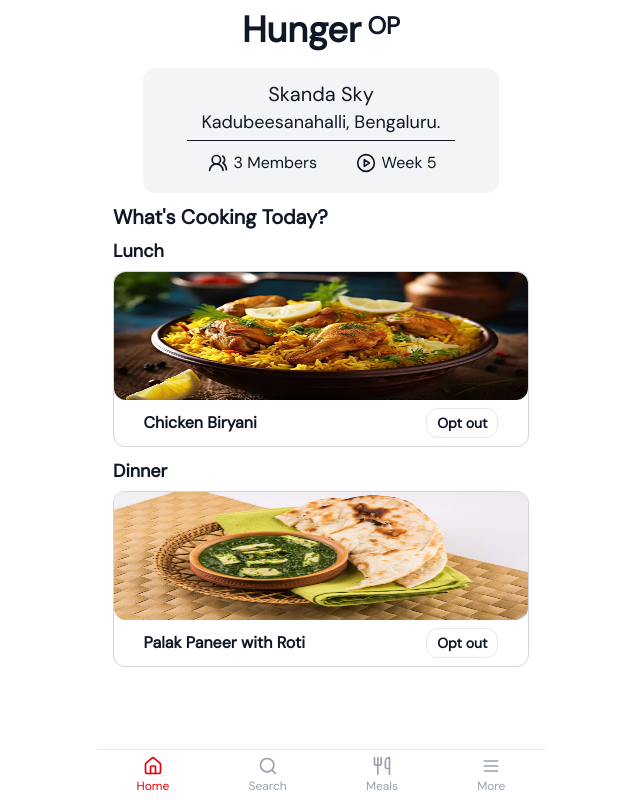
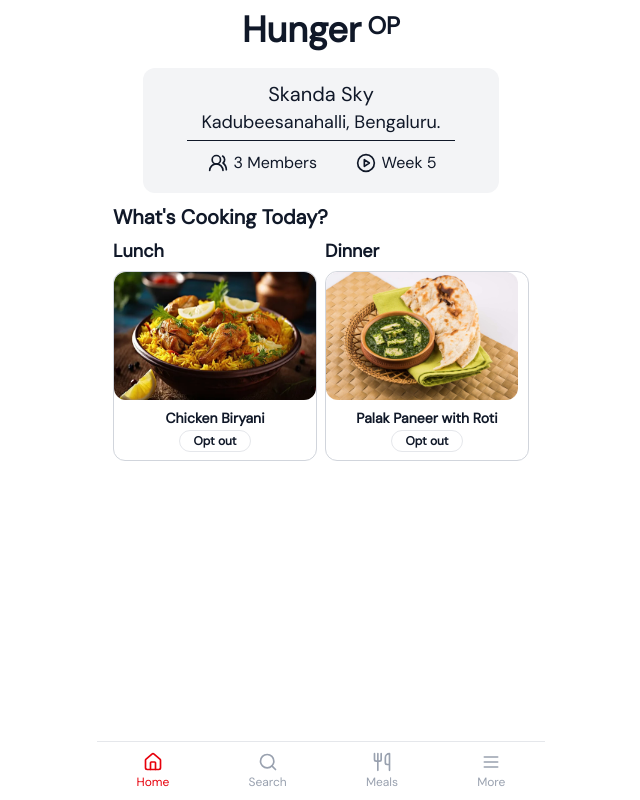
Before and after one commit to abhinaykrishna/hunger-op, a React (Vite) app: page /dashboard in a window 1280 px wide. Shown: the whole page, without its empty margins (319-959 px from the left). Built offline with nearby package versions, Linux system fonts and the light colour scheme.

Commit message:
home layout change

```diff
--- a/src/components/AppNavigation/index.jsx
+++ b/src/components/AppNavigation/index.jsx
@@ -20,7 +20,7 @@ const AppNavigation = () => {
 
   return (
     <section className='border-t border-gray-200'>
-      <div className='flex justify-around items-center py-1.5'>
+      <div className='flex justify-around items-center py-2.5'>
         {tabs.map(({ pageKey, label, path, LucideIcon }, idx) => (
           <div
             key={`${idx + pageKey}`}
--- a/src/components/GroceriesList/index.jsx
+++ b/src/components/GroceriesList/index.jsx
@@ -1,14 +1,22 @@
 import { Link } from 'react-router';
-import { ChevronLeft } from 'lucide-react';
+import { ChevronLeft, PlusCircle, Filter } from 'lucide-react';
 
 const GroceriesList = () => {
   return (
-    <div className='mx-4 flex flex-col flex-wrap'>
-      <Link to='/dashboard/more' className='my-3 flex items-center'>
-        <ChevronLeft />
-        <span>More</span>
-      </Link>
-      <div className='my-2 text-xl text-center'>Groceries List</div>
+    <div className='mx-4'>
+      <div className='flex items-center justify-between'>
+        <Link to='/dashboard/more' className='my-3 flex items-center'>
+          <ChevronLeft />
+          <span>More</span>
+        </Link>
+        <PlusCircle className='' />
+      </div>
+      <div className='my-2 text-xl'>Groceries List</div>
+      <div className='flex items-center gap-1 bg-gray-100 p-1 rounded-md'>
+        <Filter className='h-4' />
+        <span>Filter</span>
+      </div>
+      <div>Checkbox - Item name</div>
     </div>
   );
 };
--- a/src/components/Home/index.jsx
+++ b/src/components/Home/index.jsx
@@ -22,7 +22,7 @@ const Home = () => {
         </div>
       </section>
       <h3 className='text-xl mt-2.5 font-extrabold'>What's Cooking Today?</h3>
-      <div className='pb-4'>
+      <div className='pb-4 flex gap-2'>
         <MealCard mealTime='Lunch' dishName='Chicken Biryani' dishImg={chickenBiryaniImg} />
         <MealCard mealTime='Dinner' dishName='Palak Paneer with Roti' dishImg={palakPaneerRotiImg} />
       </div>
--- a/src/components/MealCard/index.jsx
+++ b/src/components/MealCard/index.jsx
@@ -8,23 +8,24 @@ const MealCard = ({ mealTime, dishName, dishImg }) => {
   };
 
   return (
-    <section className='mb-2.5'>
+    <section className='mb-2.5 w-1/2'>
       <h4 className='text-lg font-bold my-1.5'>{mealTime}</h4>
       <div className='border border-gray-300 rounded-xl'>
-        <img src={dishImg} alt='meal-image' className='h-32 rounded-xl w-full' />
-        <div className='flex justify-between py-2 items-center w-6/7 mx-auto'>
-          <h5 className='font-bold'>{dishName}</h5>
-          <div className={`flex flex-col items-center ${optedOut ? 'w-40' : ''}`}>
+        <img src={dishImg} alt='meal-image' className='h-32 rounded-xl' />
+        <div className='flex flex-col items-center py-2 mx-2'>
+          <h5 className='font-bold text-sm'>{dishName}</h5>
           <button
-              className='border border-gray-200 px-2 py-1 rounded-xl font-bold cursor-pointer w-18 text-sm'
+            className='border border-gray-200 px-1 py-0.5 mt-0.5 rounded-xl font-bold cursor-pointer w-18 text-xs'
             onClick={handleOptOut}
           >
             {optedOut ? 'Undo' : 'Opt out'}
           </button>
           {optedOut && (
-              <div className='my-0.5 text-xs text-red-400'>You've opted out. Tap Undo to opt back in! 😋</div>
+            <div className='mt-1 text-xs text-red-400 text-center'>
+              <p>You've opted out.</p>
+              <p>Tap Undo to opt back in! 😋</p>
+            </div>
           )}
-          </div>
         </div>
       </div>
     </section>
--- a/src/components/More/index.jsx
+++ b/src/components/More/index.jsx
@@ -92,7 +92,7 @@ const More = () => {
           <Moon className='w-6 h-6 cursor-pointer' onClick={handleThemeChange} />
         )}
       </div>
-      <section>
+      <section className='my-2'>
         {options.map(({ label, LucideIcon, clickHandler }, idx) => (
           <div key={idx} className='flex py-3 items-center gap-2.5 cursor-pointer' onClick={clickHandler}>
             <LucideIcon className='w-6 h-6' />
```
Lines whose indentation alone changed are shown as unchanged.
